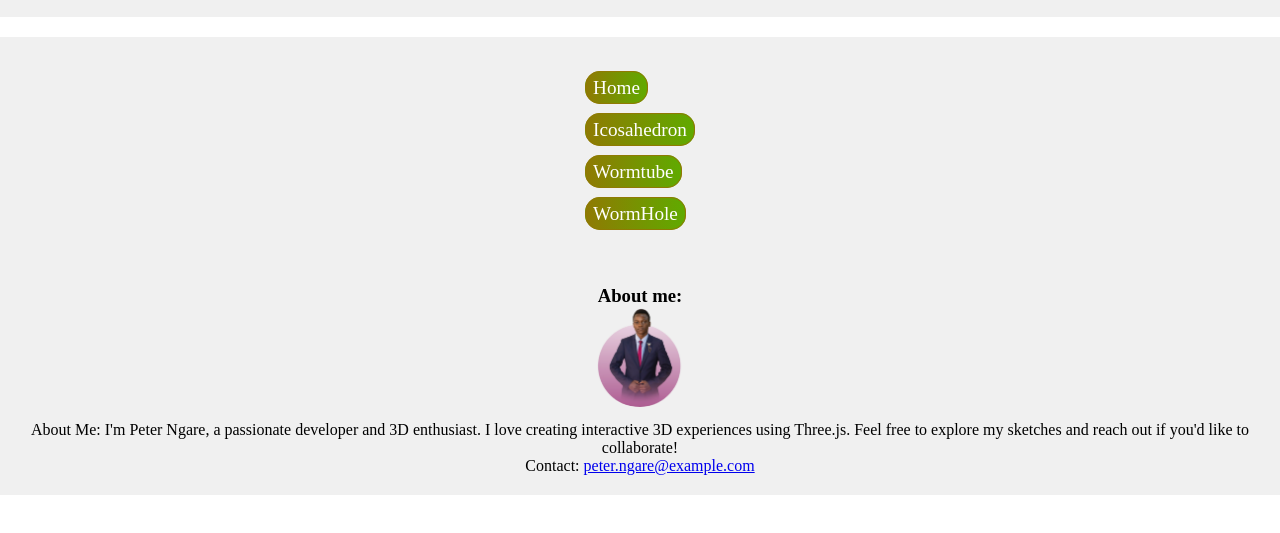
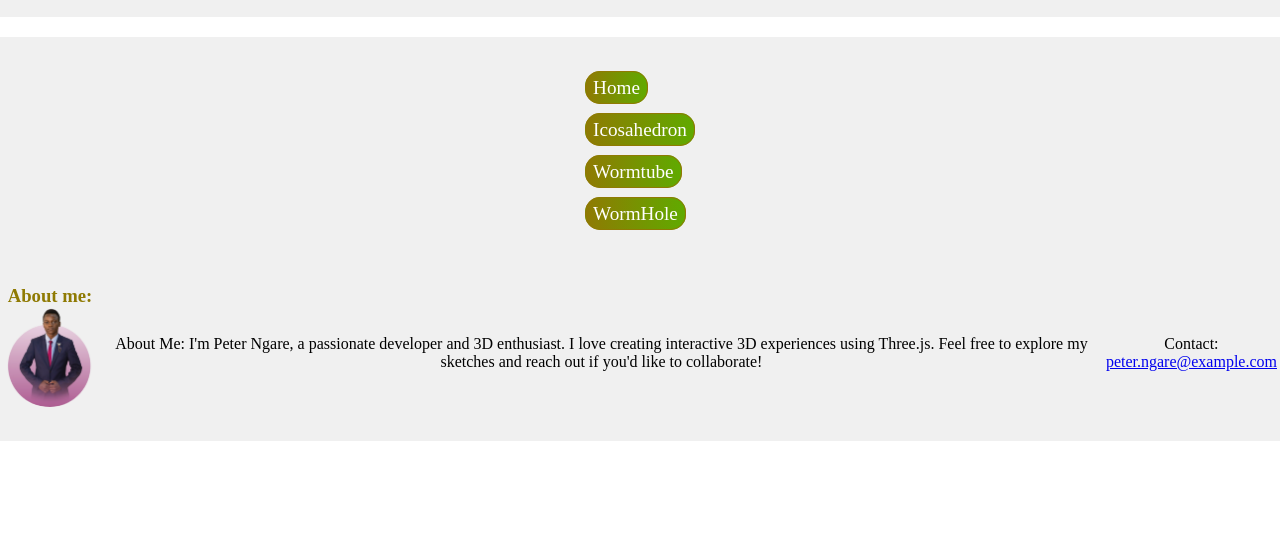
Before and after one commit to lipadsoft-Engineer/threejs-sketches, a website built with Vite: page index.html in a window 1280 px wide. Shown: the part 159-692 px from the top of the page. Built offline with nearby package versions, Linux system fonts and the light colour scheme.

Commit message:
Style about me image

```diff
--- a/styles.css
+++ b/styles.css
@@ -80,10 +80,13 @@ body {
 
 #footer .about-me{
     display: flex;
-    flex-direction: column;
     align-items: center;
     justify-content: center;
     text-align: center;
+}
+
+#footer .about-me .image h3{
+    color: #8f7a03;
 }
 
 #footer .about-me .profile-pic{
```
